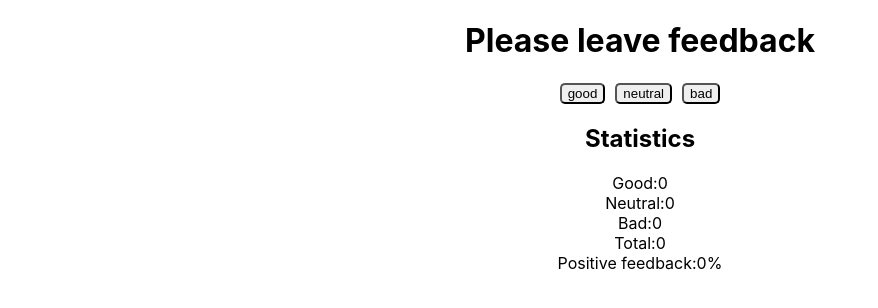
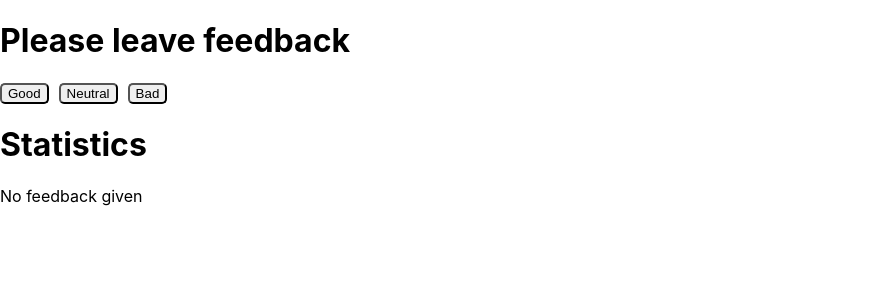
Before and after one commit to Kovganna/goit-react-hw-02-feedback, a React (Create React App) app: page / in a window 1280 px wide. Shown: the top 308 px of the page, without its empty margins (0-878 px from the left). Built offline with nearby package versions, Linux system fonts and the light colour scheme.

Commit message:
шаг 4 выполнен

```diff
--- a/src/App.js
+++ b/src/App.js
@@ -1,12 +1,61 @@
+import { Component } from "react";
 import "./App.css";
-import Feedback from "./components/Feedback";
+import Section from "./components/Section";
+import Statistics from "./components/Statistics";
+import FeedbackOptions from "./components/FeedbackOptions";
 
-function App() {
-  return (
-    <div className="App">
-      <Feedback />
-    </div>
-  );
+class App extends Component {
+  state = {
+    good: 0,
+    neutral: 0,
+    bad: 0,
+  };
+
+  onFeedbackValue = (e) => {
+    const FeedbackOptions = e.target.value;
+    this.setState((prevState) => ({
+      ...prevState,
+      [FeedbackOptions]: prevState[FeedbackOptions] + 1,
+    }));
+  };
+
+  countTotalFeedback = () => {
+    const { good, neutral, bad } = this.state;
+    return good + neutral + bad;
+  };
+
+  countPositiveFeedbackPercentage = () => {
+    let countTotalFeedback = this.countTotalFeedback();
+
+    return countTotalFeedback
+      ? Math.round((this.state.good * 100) / countTotalFeedback)
+      : 0;
+  };
+
+  render() {
+    const grades = ["good", "neutral", "bad"];
+    const { onFeedbackValue } = this;
+    const countTotalFeedback = this.countTotalFeedback();
+    const { good, neutral, bad } = this.state;
+    const countPositiveFeedbackPercentage =
+      this.countPositiveFeedbackPercentage();
+    return (
+      <div>
+        <Section title={"Please leave feedback"}>
+          <FeedbackOptions grades={grades} onFeedbackValue={onFeedbackValue} />
+        </Section>
+        <Section title={"Statistics"}>
+          <Statistics
+            good={good}
+            neutral={neutral}
+            bad={bad}
+            total={countTotalFeedback}
+            positivePercentage={countPositiveFeedbackPercentage}
+          />
+        </Section>
+      </div>
+    );
+  }
 }
 
 export default App;
--- a/src/components/Feedback.js
+++ /dev/null
@@ -1,57 +0,0 @@
-import { Component } from "react";
-import FeedbackBtn from "./FeedbackBtn";
-import Statistics from "./Statistics";
-
-class Feedback extends Component {
-  state = {
-    good: 0,
-    neutral: 0,
-    bad: 0,
-  };
-
-  onFeedbackValue = (e) => {
-    const FeedbackBtn = e.target.value;
-    this.setState((prevState) => ({
-      ...prevState,
-      [FeedbackBtn]: prevState[FeedbackBtn] + 1,
-    }));
-  };
-
-  countTotalFeedback = () => {
-    const { good, neutral, bad } = this.state;
-    return good + neutral + bad;
-  };
-
-  countPositiveFeedbackPercentage = () => {
-    let countTotalFeedback = this.countTotalFeedback();
-
-    return countTotalFeedback
-      ? Math.round((this.state.good * 100) / countTotalFeedback)
-      : 0;
-  };
-
-  render() {
-    const grades = ["good", "neutral", "bad"];
-    const { onFeedbackValue } = this;
-    const countTotalFeedback = this.countTotalFeedback();
-    const { good, neutral, bad } = this.state;
-    const countPositiveFeedbackPercentage =
-      this.countPositiveFeedbackPercentage();
-    return (
-      <div className="feedback">
-        <h1>Please leave feedback</h1>
-        <FeedbackBtn grades={grades} onFeedbackValue={onFeedbackValue} />
-        <h2>Statistics</h2>
-        <Statistics
-          good={good}
-          neutral={neutral}
-          bad={bad}
-          total={countTotalFeedback}
-          positive={countPositiveFeedbackPercentage}
-        />
-      </div>
-    );
-  }
-}
-
-export default Feedback;
--- a/src/components/Feedback.module.css
+++ b/src/components/Feedback.module.css
@@ -1,7 +1,11 @@
+ul {
+  list-style: none;
+}
 .feedbackBtn:not(:last-child) {
   margin-right: 10px;
 }
 
 .feedbackBtn {
+  text-transform: capitalize;
   border-radius: 5px;
 }
--- a/src/components/FeedbackBtn.js
+++ b/src/components/FeedbackOptions.js
@@ -2,7 +2,7 @@ import React from "react";
 import PropTypes from "prop-types";
 import s from "./Feedback.module.css";
 
-const FeedbackBtn = ({ grades, onFeedbackValue }) => (
+const FeedbackOptions = ({ grades, onFeedbackValue }) => (
   <div className="btn">
     {grades.map((grade) => (
       <button
@@ -18,9 +18,9 @@ const FeedbackBtn = ({ grades, onFeedbackValue }) => (
   </div>
 );
 
-FeedbackBtn.propTypes = {
+FeedbackOptions.propTypes = {
   grades: PropTypes.array,
   onFeedbackValue: PropTypes.func.isRequired,
 };
 
-export default FeedbackBtn;
+export default FeedbackOptions;
--- /dev/null
+++ b/src/components/Notification.js
@@ -0,0 +1,10 @@
+import PropTypes from "prop-types";
+
+const Notification = ({ message }) => {
+  return <p>{message}</p>;
+};
+
+Notification.propTypes = {
+  message: PropTypes.string,
+};
+export default Notification;
--- /dev/null
+++ b/src/components/Section.js
@@ -0,0 +1,17 @@
+import PropTypes from "prop-types";
+
+const Section = ({ title, children }) => {
+  return (
+    <div>
+      <h1>{title}</h1>
+      {children}
+    </div>
+  );
+};
+
+Section.propTypes = {
+  title: PropTypes.string.isRequired,
+  children: PropTypes.node,
+};
+
+export default Section;
--- a/src/components/Statistics.js
+++ b/src/components/Statistics.js
@@ -1,24 +1,29 @@
 import React from "react";
 import PropTypes from "prop-types";
+import Notification from "./Notification";
 
-const Statistics = ({ good, neutral, bad, total, positive }) => (
+const Statistics = ({ good, neutral, bad, total, positivePercentage }) => (
   <div>
+    {total ? (
       <ul>
         <li>Good:{good}</li>
         <li>Neutral:{neutral}</li>
         <li>Bad:{bad}</li>
         <li>Total:{total}</li>
-      <li>Positive feedback:{positive}%</li>
+        <li>Positive feedback:{positivePercentage}%</li>
       </ul>
+    ) : (
+      <Notification message="No feedback given" />
+    )}
   </div>
 );
 
 Statistics.propTypes = {
   good: PropTypes.number.isRequired,
-  valueNeutral: PropTypes.number.isRequired,
-  valueBad: PropTypes.number.isRequired,
-  total: PropTypes.func,
-  positiveFeedback: PropTypes.func,
+  neutral: PropTypes.number.isRequired,
+  bad: PropTypes.number.isRequired,
+  total: PropTypes.number,
+  positivePercentage: PropTypes.number,
 };
 
 export default Statistics;
```
Lines whose indentation alone changed are shown as unchanged.
